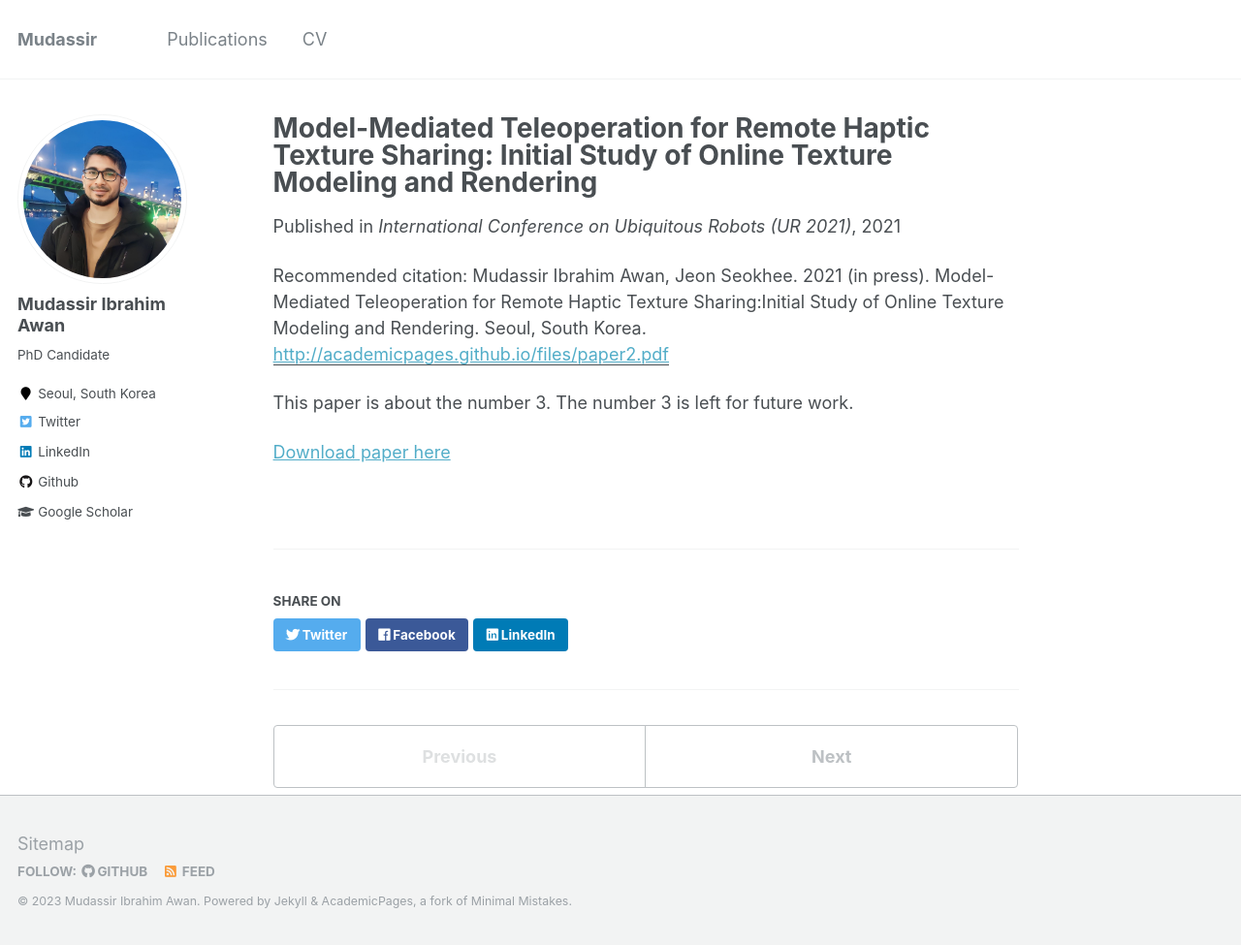
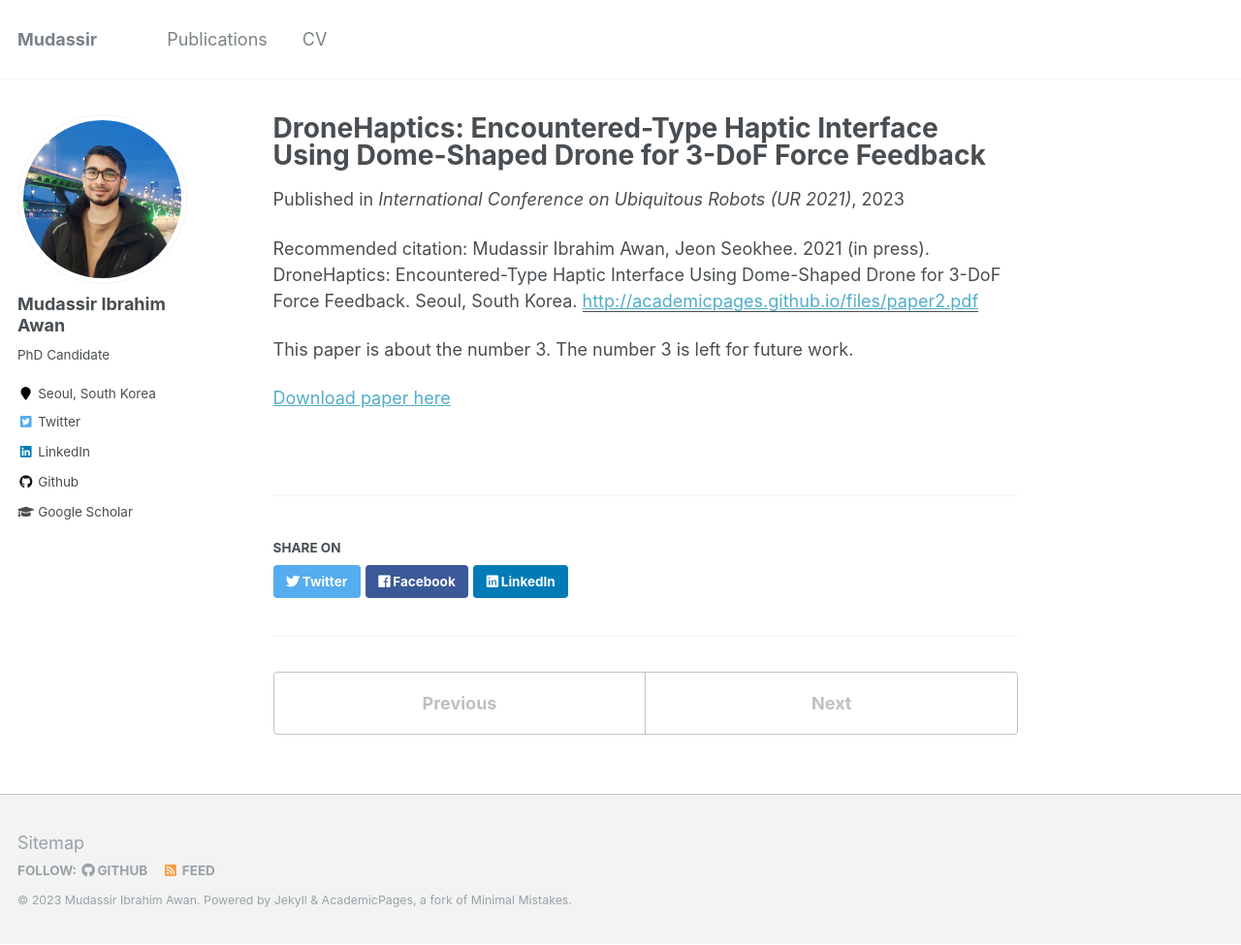
Before and after one commit to mudassir-awan/mudassir-awan.github.io, a Jekyll site: the page built from _publications/drone.md, in a window 1280 px wide and 975 px high. Shown: the whole window at 97% size. Built offline with Jekyll 4.4.1, drawn with Linux system fonts in a browser that asks for light colours.

Commit message:
Update drone.md

```diff
--- a/_publications/drone.md
+++ b/_publications/drone.md
@@ -1,17 +1,17 @@
 ---
-title: "Model-Mediated Teleoperation for Remote Haptic Texture Sharing: Initial Study of Online Texture Modeling and Rendering"
+title: "DroneHaptics: Encountered-Type Haptic Interface Using Dome-Shaped Drone for 3-DoF Force Feedback"
 collection: publications
 permalink: /publications/drone
 excerpt: ''
-date: 2021-05-19
+date: 2023-05-19
 venue: 'International Conference on Ubiquitous Robots (UR 2021)'
 paperurl: 'http://academicpages.github.io/files/paper2.pdf'
-citation: 'Mudassir Ibrahim Awan, Jeon Seokhee. 2021 (in press). Model-Mediated Teleoperation for Remote Haptic Texture Sharing:Initial Study of Online Texture Modeling and Rendering. Seoul, South Korea.'
+citation: 'Mudassir Ibrahim Awan, Jeon Seokhee. 2021 (in press). DroneHaptics: Encountered-Type Haptic Interface Using Dome-Shaped Drone for 3-DoF Force Feedback. Seoul, South Korea.'
 ---
 
 This paper is about the number 3. The number 3 is left for future work.
 
-[Download paper here](http://mudassir-awan.github.io/files/MMT.pdf)
+[Download paper here](http://mudassir-awan.github.io/files/DroneHaptics.pdf)
 
 <!-- [Download paper here](https://bengisucagiltay.github.io/files/IDC23_Family_Systems_Theory_BengisuCagiltay.pdf) -->
 
```
